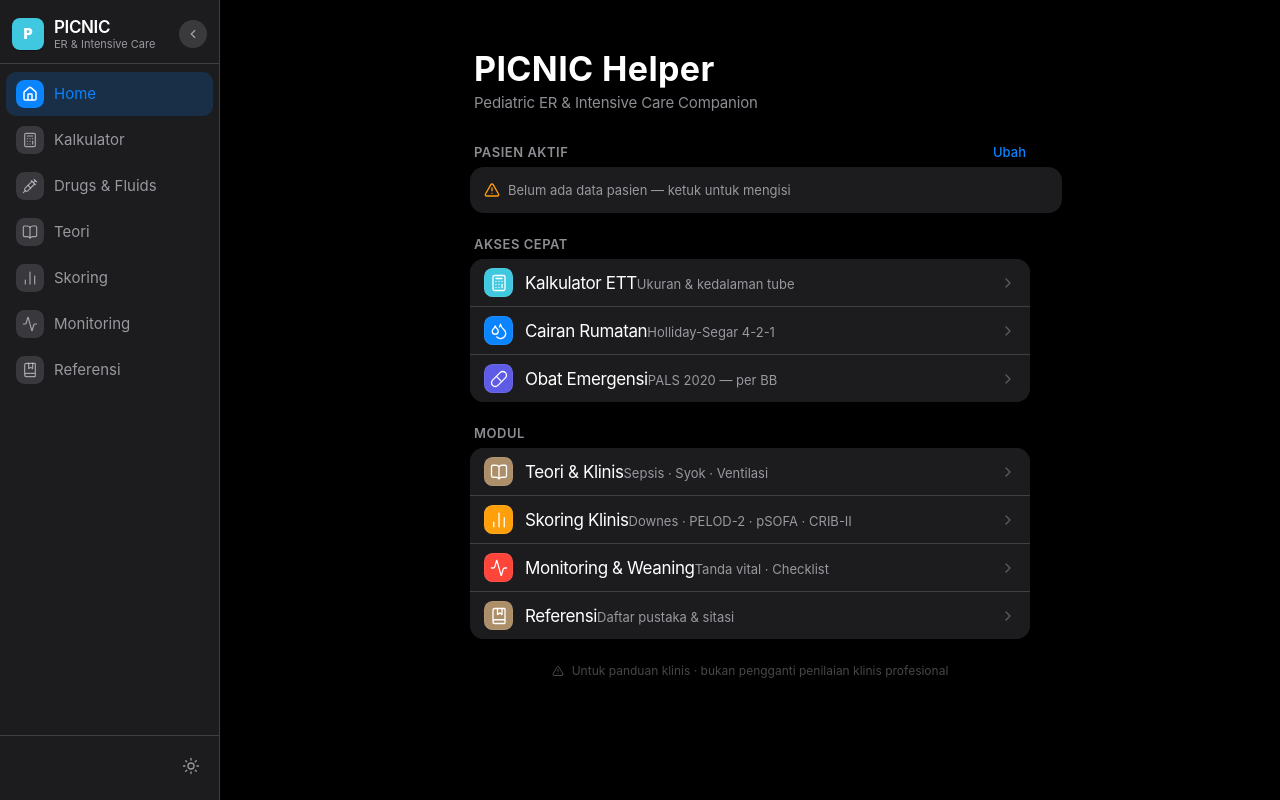
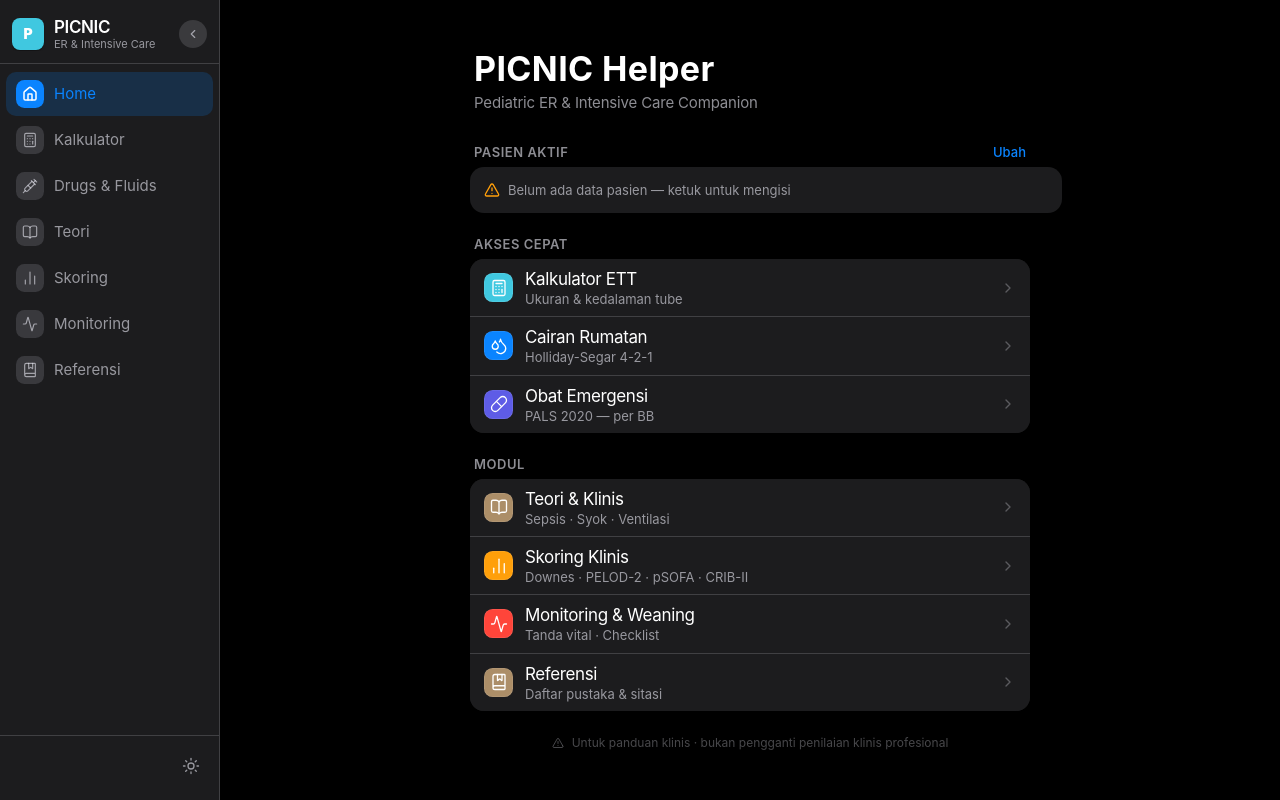
Before and after one commit to rizqanfahlevvi/picnichelper, a React (Vite) app: page / in a window 1280 px wide. Built offline with nearby package versions, Linux system fonts and the light colour scheme; a web font is replaced by a local one.

Commit message:
fix: ios-row-label and ios-row-sub render on separate lines
Add display:flex flex-direction:column to .ios-row-text so label
and sub-label stack vertically instead of flowing inline.

https://claude.ai/code/session_01BJWzht9VaTUE7ERBNcfnL7

```diff
--- a/src/styles/ios-theme.css
+++ b/src/styles/ios-theme.css
@@ -242,7 +242,7 @@ body {
   box-shadow: inset 0 0 0 0.5px rgba(255,255,255,0.15);
 }
 .ios-row-icon > svg { width: 18px; height: 18px; }
-.ios-row-text { flex: 1; min-width: 0; }
+.ios-row-text { flex: 1; min-width: 0; display: flex; flex-direction: column; }
 .ios-row-label { font: var(--type-body); letter-spacing: -0.022em; color: var(--label-primary); }
 .ios-row-sub { font: var(--type-footnote); color: var(--label-secondary); margin-top: 1px; line-height: 1.25; }
 .ios-chevron { color: var(--label-tertiary); flex-shrink: 0; }
```
